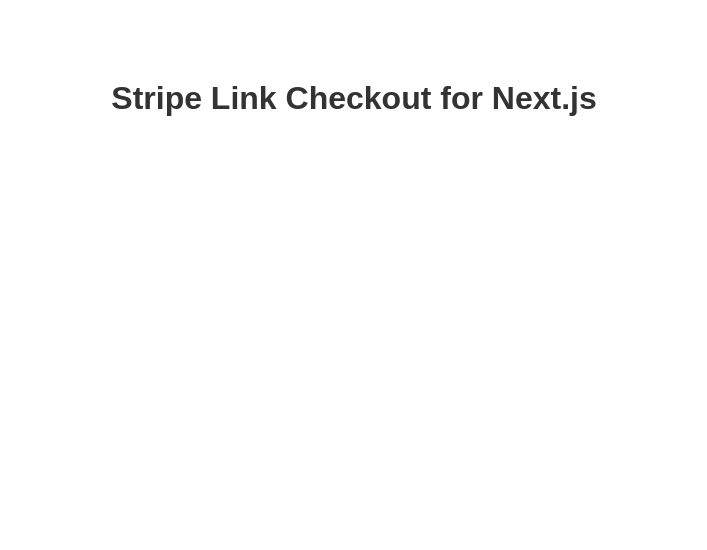
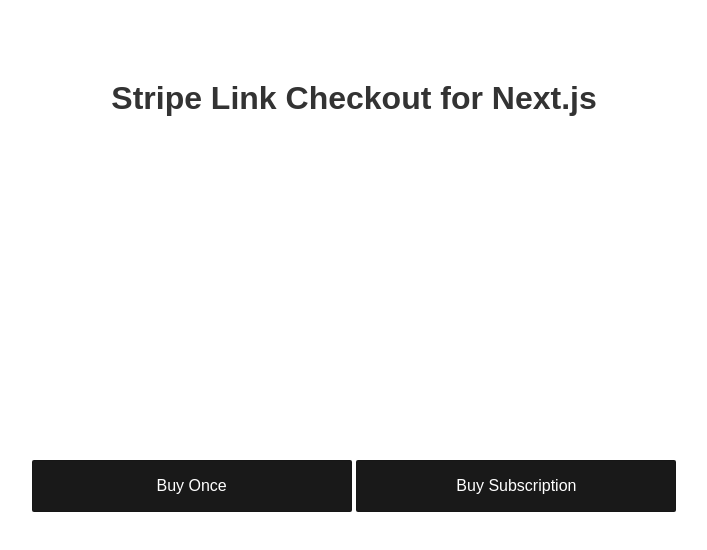
Before and after one commit to tomsoderlund/stripe-link-checkout-nextjs, a Next.js app: page / in a window 1280 px wide. Shown: the top 550 px of the page, without its empty margins (286-993 px from the left). Built offline with nearby package versions, Linux system fonts and the light colour scheme.

Commit message:
Cancel & Success

```diff
--- a/package.json
+++ b/package.json
@@ -1,7 +1,7 @@
 {
   "name": "stripe-nextjs",
+  "description": "Stripe Link Checkout for Next.js",
   "version": "0.1.0",
-  "private": true,
   "scripts": {
     "dev": "next dev --port 3802",
     "build": "next build",
--- a/pages/_app.tsx
+++ b/pages/_app.tsx
@@ -7,7 +7,7 @@
 export default function App({ Component, pageProps }: AppProps) {
   return <>
     <Head>
-      <title>{packageJson.name}</title>
+      <title>{packageJson.description}</title>
       <meta name="description" content="Generated by create next app" />
       <meta name="viewport" content="width=device-width, initial-scale=1" />
       <link rel="icon" href="/favicon.ico" />
--- a/pages/index.tsx
+++ b/pages/index.tsx
@@ -1,9 +1,20 @@
-const title = 'Stripe Link Checkout for Next.js';
+import Link from 'next/link'
+
+import packageJson from "../package.json";
+
 
 export default function Home() {
   return (
     <main>
-      <h1>{title}</h1>
+      <h1>{packageJson.description}</h1>
+      <div className='flex'>
+        <Link className='button' href='/buy-once'>
+          Buy Once
+        </Link>
+        <Link className='button' href='/buy-subscription'>
+          Buy Subscription
+        </Link>
+      </div>
     </main>
   );
 }
--- a/styles/globals.css
+++ b/styles/globals.css
@@ -88,3 +88,13 @@
   cursor: initial;
   opacity: 0.3;
 }
+
+a.button {
+  text-decoration: none;
+}
+
+.flex {
+  display: flex;
+  align-items: flex-start;
+  justify-content: center;
+}
```
Also changed, not shown: pages/cancel.tsx (added, +7 -0 lines), pages/success.tsx (added, +7 -0 lines).
